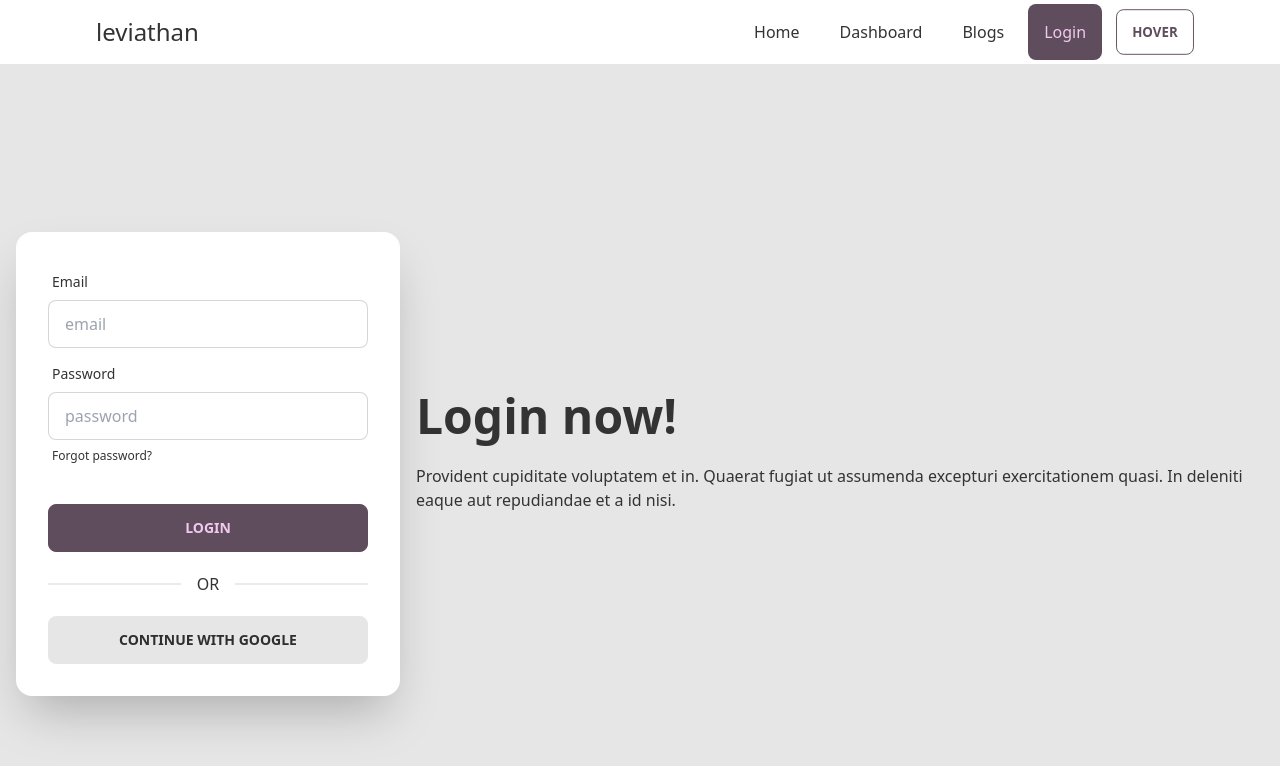
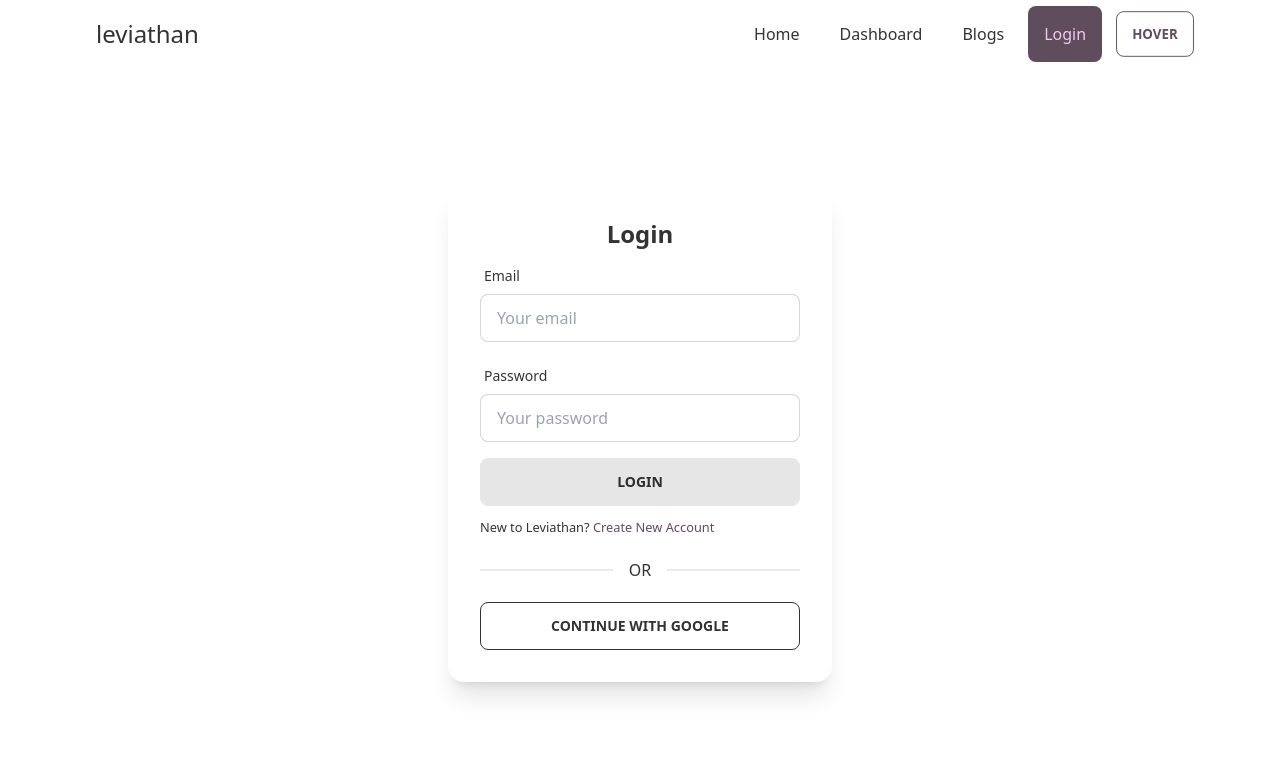
Before and after one commit to Raiyan109/manufacturer-website, a React (Create React App) app: page /login in a window 1280 px wide. Shown: the top 766 px of the page. Built offline with nearby package versions, Linux system fonts and the light colour scheme; no server answers.

Commit message:
created simple auth

```diff
--- a/package.json
+++ b/package.json
@@ -12,6 +12,7 @@
     "react": "^18.1.0",
     "react-dom": "^18.1.0",
     "react-firebase-hooks": "^5.0.3",
+    "react-hook-form": "^7.31.2",
     "react-query": "^3.39.0",
     "react-router-dom": "^6.3.0",
     "react-scripts": "5.0.1",
--- a/src/Pages/Auth/Login.js
+++ b/src/Pages/Auth/Login.js
@@ -1,38 +1,118 @@
 import React from 'react';
+import { useSignInWithEmailAndPassword, useSignInWithGoogle } from 'react-firebase-hooks/auth';
+import auth from '../../firebase.init';
+import { useForm } from "react-hook-form";
+import { Link, useLocation, useNavigate } from 'react-router-dom';
+import Loading from '../Shared/Loading';
 
 const Login = () => {
+
+    const [signInWithGoogle, gUser, gLoading, gError] = useSignInWithGoogle(auth);
+
+    const { register, formState: { errors }, handleSubmit } = useForm();
+
+    const [
+        signInWithEmailAndPassword,
+        user,
+        loading,
+        error,
+    ] = useSignInWithEmailAndPassword(auth);
+
+    let signInError
+
+    const navigate = useNavigate()
+    const location = useLocation()
+    let from = location.state?.from?.pathname || "/";
+
+    if (user) {
+        console.log(user);
+    }
+
+    if (loading || gLoading) {
+        return <Loading></Loading>
+    }
+
+    if (error || gError) {
+        signInError = <p className='text-red-500'><small>{error?.message || gError?.message}</small></p>
+    }
+
+    const onSubmit = data => {
+        console.log(data)
+        signInWithEmailAndPassword(data.email, data.password)
+    };
+
+
+
     return (
-        <div class="hero min-h-screen bg-base-200">
-            <div class="hero-content flex-col lg:flex-row-reverse">
-                <div class="text-center lg:text-left">
-                    <h1 class="text-5xl font-bold">Login now!</h1>
-                    <p class="py-6">Provident cupiditate voluptatem et in. Quaerat fugiat ut assumenda excepturi exercitationem quasi. In deleniti eaque aut repudiandae et a id nisi.</p>
-                </div>
-                <div class="card flex-shrink-0 w-full max-w-sm shadow-2xl bg-base-100">
-                    <div class="card-body">
-                        <div class="form-control">
+        <div className='flex justify-center items-center h-screen'>
+            <div className="card w-96 bg-base-100 shadow-xl">
+                <div className="card-body">
+                    <h2 className="text-center text-2xl font-bold">Login</h2>
+
+                    <form onSubmit={handleSubmit(onSubmit)}>
+
+                        <div class="form-control w-full max-w-xs">
                             <label class="label">
-                                <span class="label-text">Email</span>
+                                <span class="label-text">Email </span>
+
                             </label>
-                            <input type="text" placeholder="email" class="input input-bordered" />
+                            <input
+                                type="email"
+                                placeholder="Your email"
+                                class="input input-bordered w-full max-w-xs"
+                                {...register("email", {
+                                    required: {
+                                        value: true,
+                                        message: 'Email is Required'
+                                    },
+                                    pattern: {
+                                        value: /[a-z0-9]+@[a-z]+\.[a-z]{2,3}/,
+                                        message: 'Provide a valid email'
+                                    }
+                                })}
+                            />
+                            <label class="label">
+                                {errors.email?.type === 'required' && <span class="label-text-alt text-red-500 ">{errors.email.message}</span>}
+                                {errors.email?.type === 'pattern' && <span class="label-text-alt text-red-500 ">{errors.email.message}</span>}
+                            </label>
                         </div>
-                        <div class="form-control">
+
+                        <div class="form-control w-full max-w-xs">
                             <label class="label">
                                 <span class="label-text">Password</span>
+
                             </label>
-                            <input type="text" placeholder="password" class="input input-bordered" />
+                            <input
+                                type="password"
+                                placeholder="Your password"
+                                class="input input-bordered w-full max-w-xs"
+                                {...register("password", {
+                                    required: {
+                                        value: true,
+                                        message: 'password is Required'
+                                    },
+                                    minLength: {
+                                        value: 6,
+                                        message: 'Must be 6 charachters or longer'
+                                    }
+                                })}
+                            />
                             <label class="label">
-                                <a href="#" class="label-text-alt link link-hover">Forgot password?</a>
+                                {errors.password?.type === 'required' && <span class="label-text-alt text-red-500 ">{errors.password.message}</span>}
+                                {errors.password?.type === 'minLength' && <span class="label-text-alt text-red-500 ">{errors.password.message}</span>}
                             </label>
                         </div>
-                        <div class="form-control mt-6">
-                            <button class="btn btn-primary">Login</button>
-                        </div>
-                        <div class='divider'>OR</div>
-                        <button className='btn btn-glass hover:btn-accent'>
-                            Continue with google
-                        </button>
-                    </div>
+                        {signInError}
+
+                        <input className='btn w-full max-w-xs' value='login' type="submit" />
+                    </form>
+
+                    <p><small>New to Leviathan? <Link className='text-primary' to='/signup'>Create New Account</Link></small></p>
+                    <div className="divider">OR</div>
+                    <button
+                        onClick={() => signInWithGoogle()}
+                        className="btn btn-outline"
+                    >Continue with google</button>
                 </div>
             </div>
         </div>
--- /dev/null
+++ b/src/Pages/Shared/Loading.js
@@ -0,0 +1,11 @@
+import React from 'react';
+
+const Loading = () => {
+    return (
+        <div class="flex items-center justify-center ">
+            <div class="w-16 h-16 border-b-2 border-gray-900 rounded-full animate-spin"></div>
+        </div>
+    );
+};
+
+export default Loading;
--- a/src/firebase.init.js
+++ b/src/firebase.init.js
@@ -11,7 +11,7 @@
     projectId: process.env.REACT_APP_PROJECT_ID,
     storageBucket: process.env.REACT_APP_STORAGE_BUCKET,
     messagingSenderId: process.env.REACT_APP_MESSAGING_SENDER_ID,
-    appId: process.env.REACT_APP_APP_ID,
+    appId: process.env.REACT_APP_APP_ID
 };
 
 // Initialize Firebase
```
Also changed, not shown: 1 other file (tests, documents, lock files or other folders).
